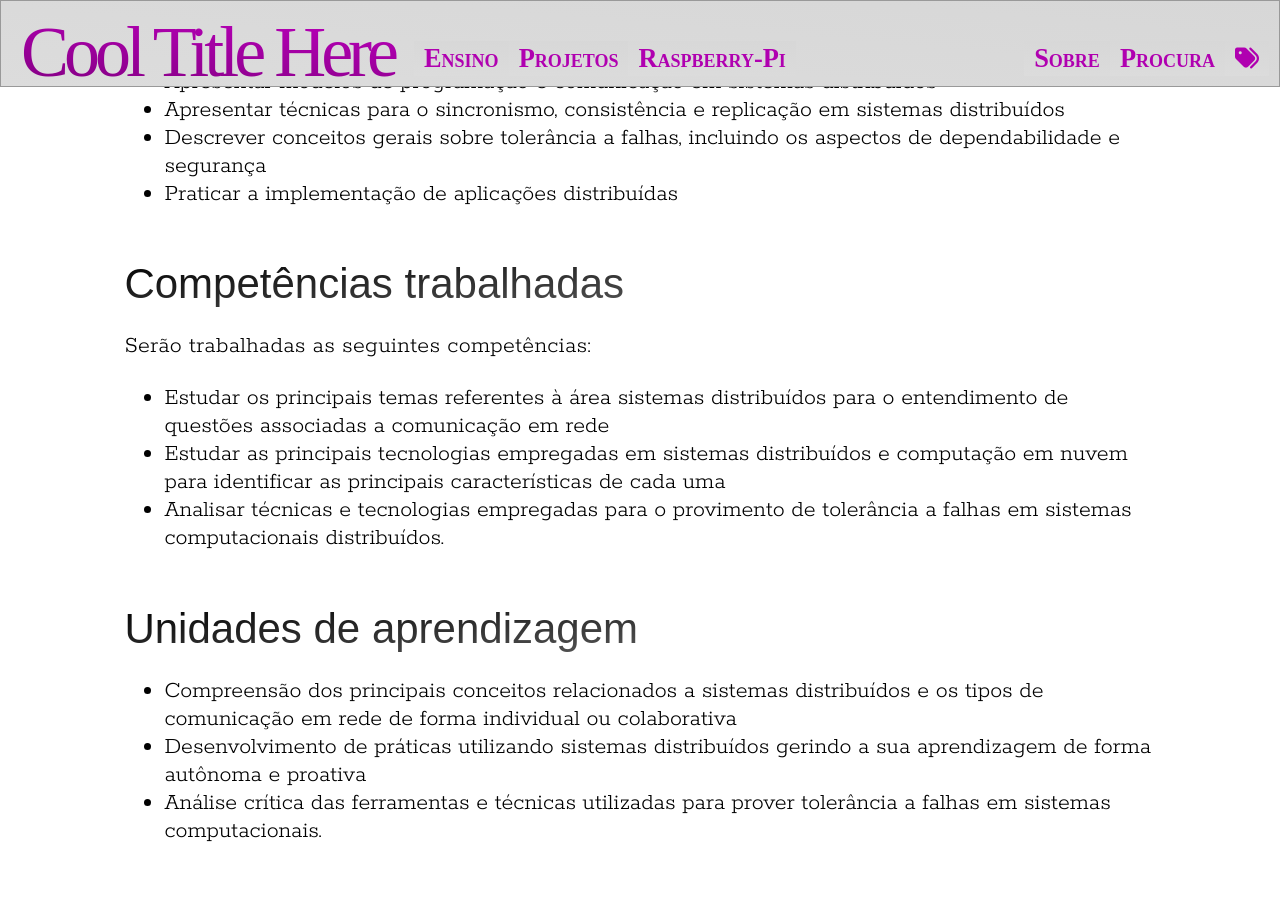
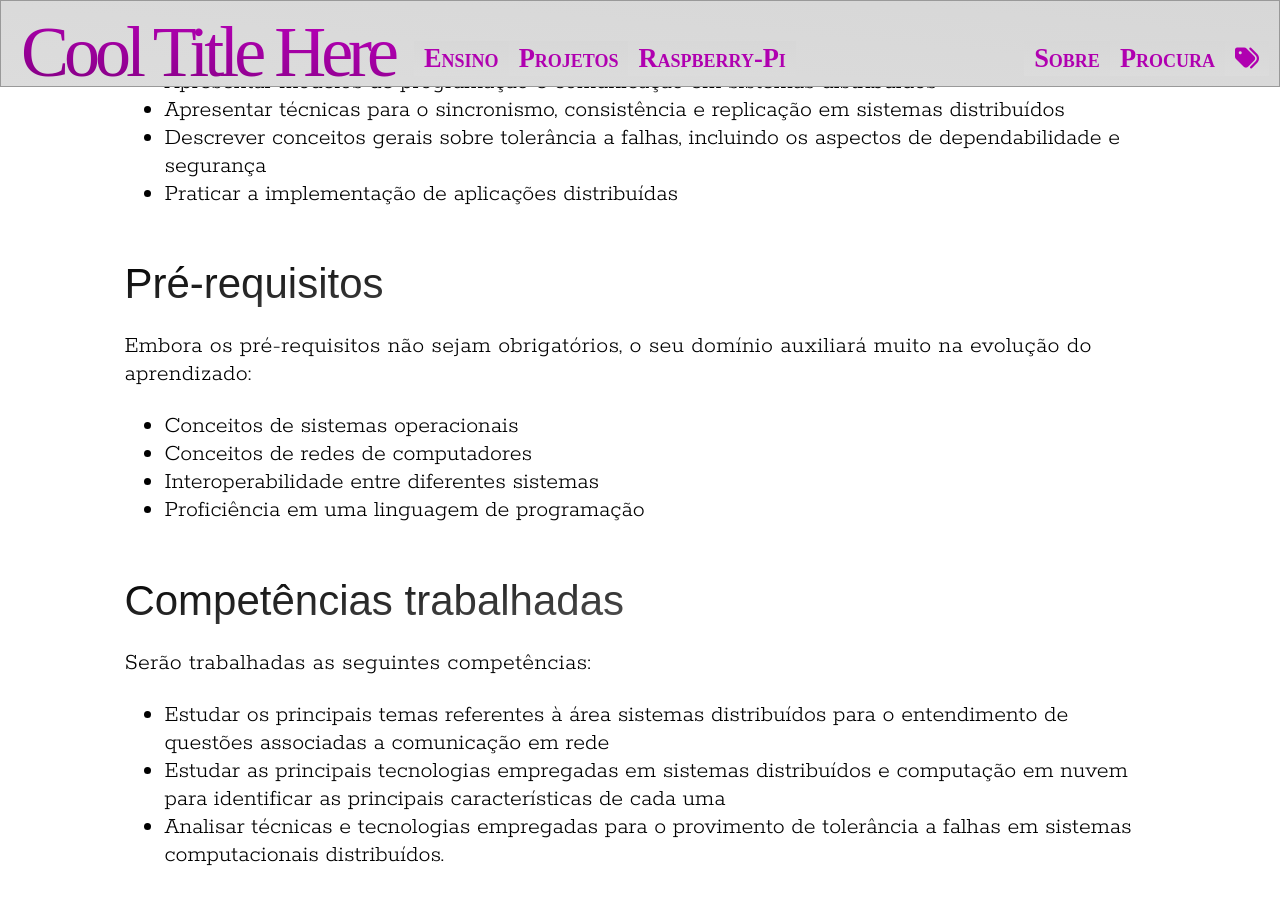
Before and after one commit to rafasgj/rafaeljeffman.com, a Jekyll site: the page built from teaching/lasalle/2023-02-sistemas-distribuidos.md, in a window 1280 px wide and 900 px high, scrolled down 564 px. Built offline with Jekyll 4.4.1, drawn with Linux system fonts in a browser that asks for light colours; some web fonts are replaced.

Commit message:
Added required previous knowledge.

```diff
--- a/teaching/lasalle/2023-02-sistemas-distribuidos.md
+++ b/teaching/lasalle/2023-02-sistemas-distribuidos.md
@@ -31,6 +31,16 @@ Os principais objetivos da disciplina são:
 * Apresentar técnicas para o sincronismo, consistência e replicação em sistemas distribuídos
 * Descrever conceitos gerais sobre tolerância a falhas, incluindo os aspectos de dependabilidade e segurança
 * Praticar a implementação de aplicações distribuídas
+
+
+## Pré-requisitos
+
+Embora os pré-requisitos não sejam obrigatórios, o seu domínio auxiliará muito na evolução do aprendizado:
+
+* Conceitos de sistemas operacionais
+* Conceitos de redes de computadores
+* Interoperabilidade entre diferentes sistemas
+* Proficiência em uma linguagem de programação
 
 
 ## Competências trabalhadas
```
Also changed, not shown: teaching/lasalle/2023-02-analise-algoritmos.md (+10 -0 lines), teaching/lasalle/2023-02-engsw.md (+8 -0 lines), teaching/lasalle/2023-02-mobile.md (+9 -0 lines).
